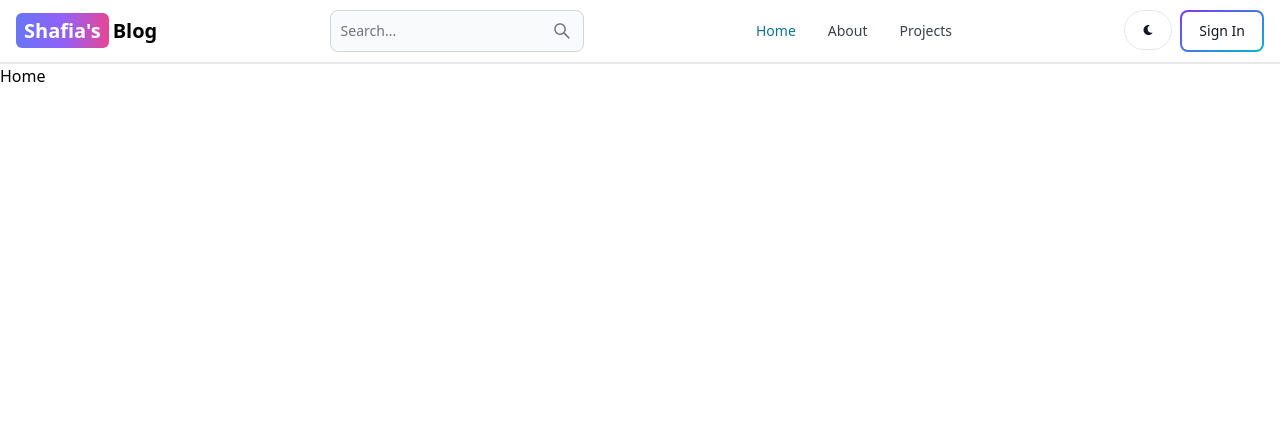
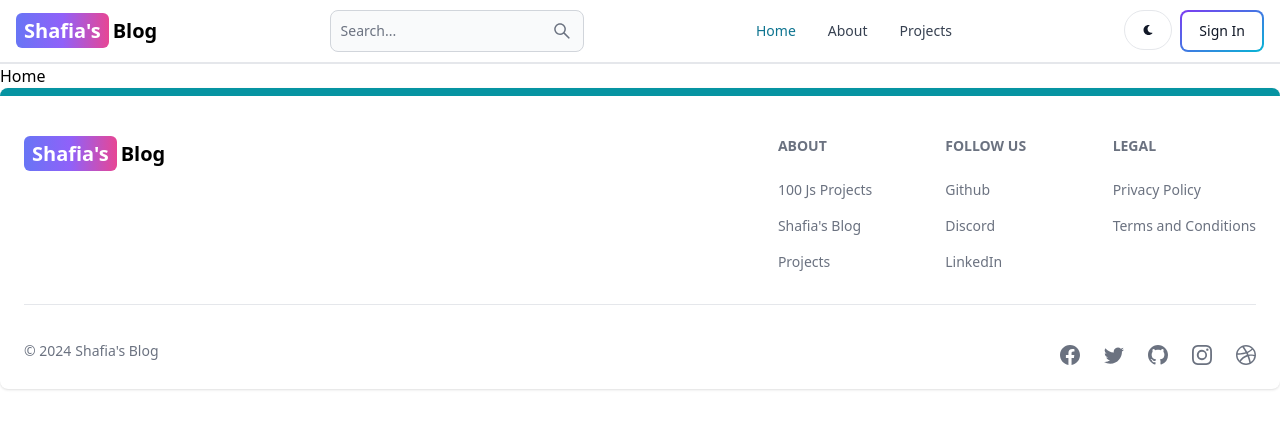
Before and after one commit to ShafiaAnsar/BlogApp, a React (Vite) app in the folder client/: page / in a window 1280 px wide. Shown: the top 428 px of the page. Built offline with nearby package versions, Linux system fonts and the light colour scheme.

Commit message:
Footer Component

```diff
--- a/client/src/App.jsx
+++ b/client/src/App.jsx
@@ -1,5 +1,5 @@
 import Router from "./router"
-import { Header } from "./components"
+import { FooterComponent, Header } from "./components"
 import { ToastContainer, } from 'react-toastify';
 import 'react-toastify/dist/ReactToastify.css';
 
@@ -9,6 +9,7 @@
     <ToastContainer />
     <Header/>
     <Router/>
+    <FooterComponent/>
     </>
   )
 }
--- /dev/null
+++ b/client/src/components/Footer.jsx
@@ -0,0 +1,58 @@
+/* eslint-disable react/no-unescaped-entities */
+import {Footer} from 'flowbite-react'
+import {Link} from 'react-router-dom'
+import {BsFacebook,BsInstagram,BsTwitter,BsGithub,BsDribbble} from 'react-icons/bs'
+const FooterComponent = () => {
+  return (
+    <Footer container className='border-t-8 border-teal-500'>
+        <div className="w-full max-w-7xl mx-auto">
+            <div className="grid w-full justify-between sm:flex md:grid-cols-1 ">
+                <div className="mt-5">
+                <Link to={'/'} className='self-center whitespace-nowrap text-lg sm:text-xl  font-semibold dark:text-white'>
+            <span className='px-2 py-1 rounded-md bg-gradient-to-r from-indigo-500 via-purple-500 to-pink-500 text-white mr-1'>Shafia's</span>
+            Blog
+                </Link>
+                </div>
+            <div className="grid grid-cols-2 gap-8 mt-4 sm:grid-cols-3 sm:gap-6">
+                <div>
+                <Footer.Title  title='About'/>
+                <Footer.LinkGroup col={true}>
+                    <Footer.Link href='https://100jsprojects.com' target='_blank' rel='noreferrer noopener'> 100 Js Projects</Footer.Link>
+                    <Footer.Link href='/about'>Shafia's Blog</Footer.Link>
+                    <Footer.Link href='/projects'>Projects</Footer.Link>
+                </Footer.LinkGroup>
+                </div>
+                <div>
+                <Footer.Title  title='Follow us'/>
+                <Footer.LinkGroup col={true}>
+                    <Footer.Link href='https://github.com/shafiaansar' target='_blank' rel='noreferrer noopener'> Github</Footer.Link>
+                    <Footer.Link href='#'>Discord</Footer.Link>
+                    <Footer.Link href='#'>LinkedIn</Footer.Link>
+                </Footer.LinkGroup>
+                </div>
+                <div>
+                <Footer.Title  title='Legal'/>
+                <Footer.LinkGroup col={true}>
+                    <Footer.Link href='#'> Privacy Policy</Footer.Link>
+                    <Footer.Link href='#'>Terms and Conditions</Footer.Link>
+                </Footer.LinkGroup>
+                </div>
+            </div>
+            </div>
+            <Footer.Divider/>
+            <div className="w-full sm:flex sm:items-center sm:justify-between">
+                <Footer.Copyright href='#' by="Shafia's Blog" year={new Date().getFullYear()} />
+                <div className="flex gap-6 sm:mt-2  mt-4 sm:justify-center">
+                    <Footer.Icon href='#' icon={BsFacebook} />
+                    <Footer.Icon href='#' icon={BsTwitter} />
+                    <Footer.Icon href='https://github.com/ShafiaAnsar' icon={BsGithub} />
+                    <Footer.Icon href='#' icon={BsInstagram} />
+                    <Footer.Icon href='#' icon={BsDribbble} />
+                </div>
+            </div>
+        </div>
+    </Footer>
+  )
+}
+
+export default FooterComponent
--- a/client/src/components/index.js
+++ b/client/src/components/index.js
@@ -1,2 +1,3 @@
 import Header from "./Header";
-export { Header }
+import FooterComponent from "./Footer";
+export { Header ,FooterComponent}
```
